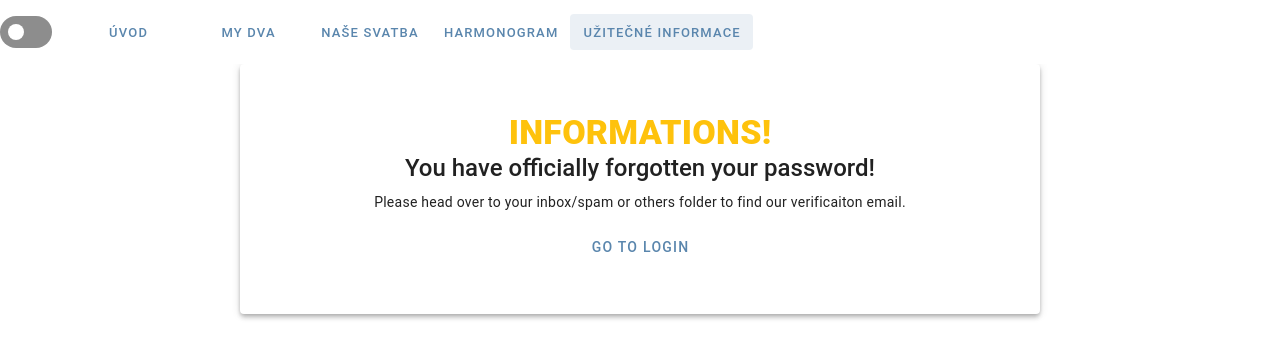
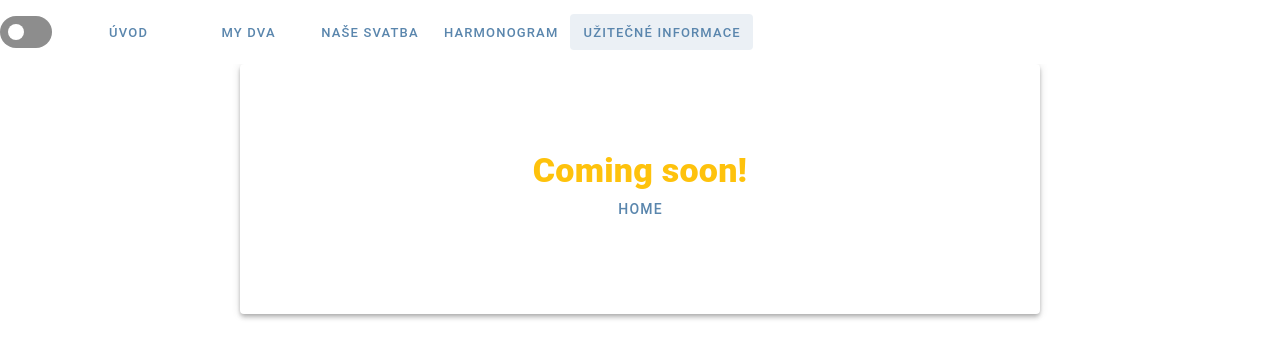
Before and after one commit to S9Michael/vuetify-wedding, a Vue app: page /Info in a window 1280 px wide. Shown: the top 358 px of the page. Built offline with nearby package versions, Linux system fonts and the light colour scheme.

Commit message:
Repaired maps

```diff
--- a/src/views/InfoView.vue
+++ b/src/views/InfoView.vue
@@ -8,17 +8,11 @@
       rounded
     >
       <div>
-        <h2 class="text-h4 font-weight-black" style="color:#fec20c">INFORMATIONS!</h2>
+        <h2 class="text-h4 font-weight-black" style="color:#fec20c">Coming soon!</h2>
 
-        <div class="text-h5 font-weight-medium mb-2">
-          You have officially forgotten your password!
-        </div>
 
-        <p class="text-body-2 mb-4">
-          Please head over to your inbox/spam or others folder to find our verificaiton email.
-        </p>
 
-        <v-btn color="#5A86AD" variant="text" href="/">Go to Login</v-btn>
+        <v-btn color="#5A86AD" variant="text" href="/">HOME</v-btn>
       </div>
     </v-sheet>
   </template>
```
